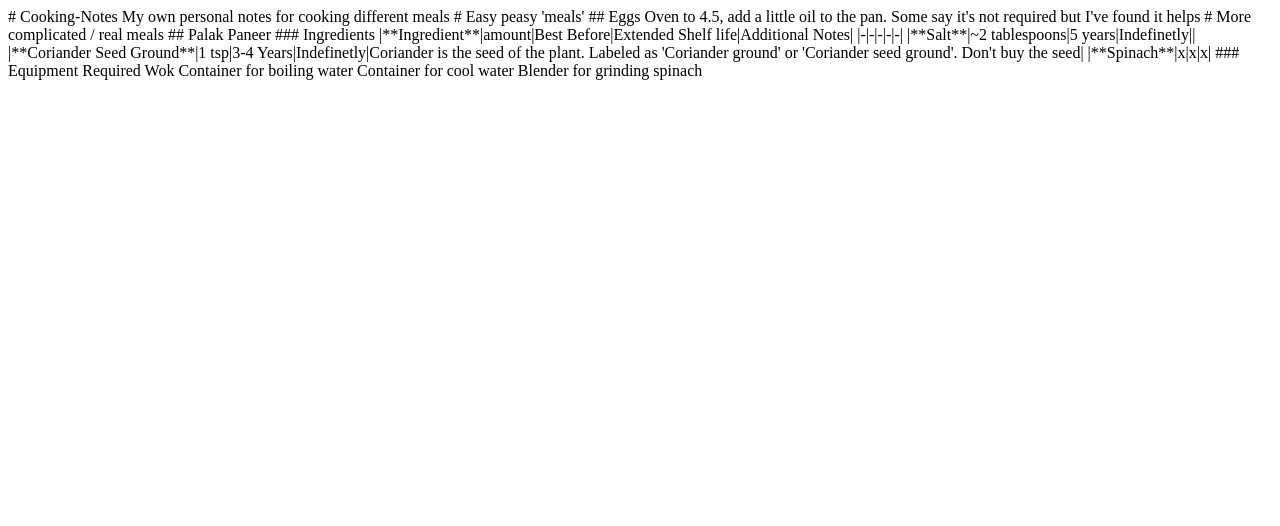
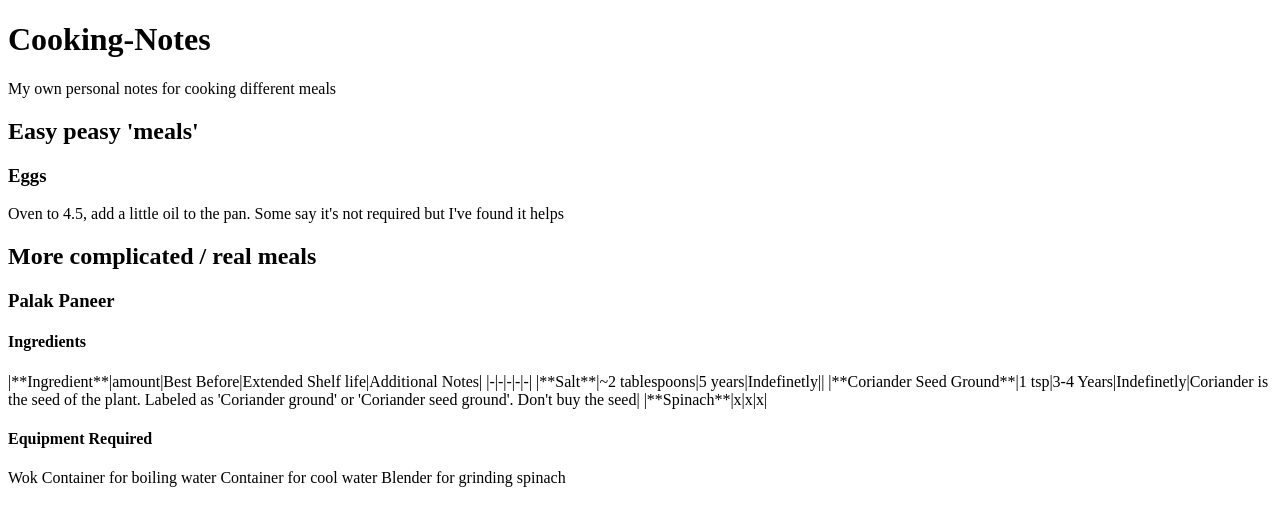
Before and after one commit to LionelBergen/Cooking-Notes, a plain HTML site: page index.html in a window 1280 px wide. Drawn offline with nearby package versions, Linux system fonts and the light colour scheme.

Commit message:
converting format to  html

```diff
--- a/index.html
+++ b/index.html
@@ -5,24 +5,22 @@
 		<script src="script.js" type="text/javascript"></script>
 	</head>
 	<body>
-		# Cooking-Notes
-		My own personal notes for cooking different meals
+		<h1>Cooking-Notes</h1>
+		<p>My own personal notes for cooking different meals</p>
+		<h2>Easy peasy 'meals'
+		<h3>Eggs</h3>
+		<p>Oven to 4.5, add a little oil to the pan.   Some say it's not required but I've found it helps</p>
 
-		# Easy peasy 'meals'
-		## Eggs
-		Oven to 4.5, add a little oil to the pan.   Some say it's not required but I've found it helps
-
-
-		# More complicated / real meals
-		## Palak Paneer
-		### Ingredients
+		<h2>More complicated / real meals</h3>
+		<h3>Palak Paneer</h3>
+		<h4>Ingredients</h4>
 		|**Ingredient**|amount|Best Before|Extended Shelf life|Additional Notes|
 		|-|-|-|-|-|
 		|**Salt**|~2 tablespoons|5 years|Indefinetly||
 		|**Coriander Seed Ground**|1 tsp|3-4 Years|Indefinetly|Coriander is the seed of the plant. Labeled as 'Coriander ground' or 'Coriander seed ground'. Don't buy the seed|
 		|**Spinach**|x|x|x|
 
-		### Equipment Required
+		<h4>Equipment Required</h4>
 		Wok
 		Container for boiling water
 		Container for cool water
```
